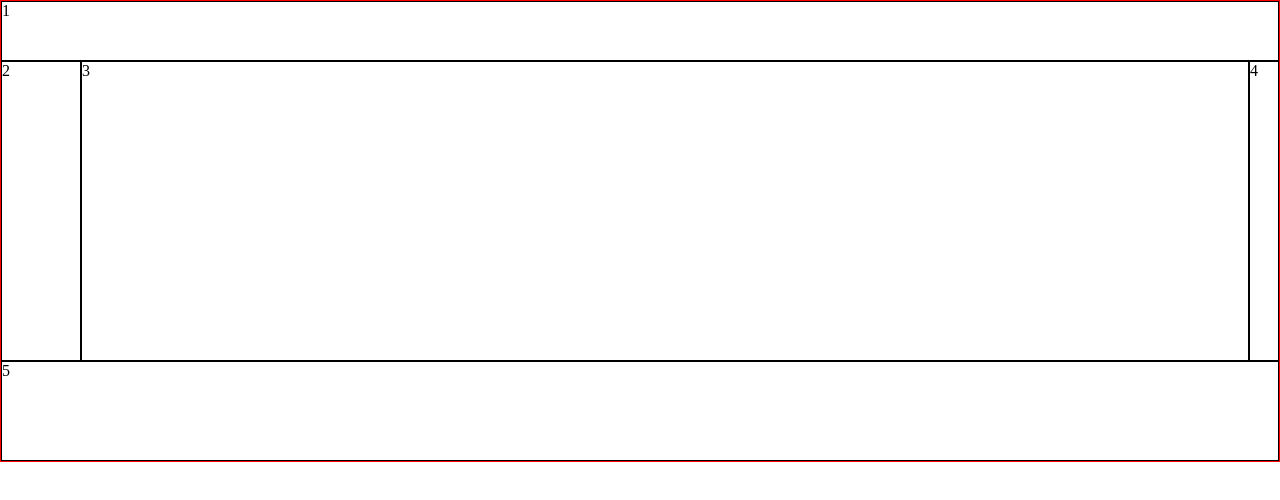
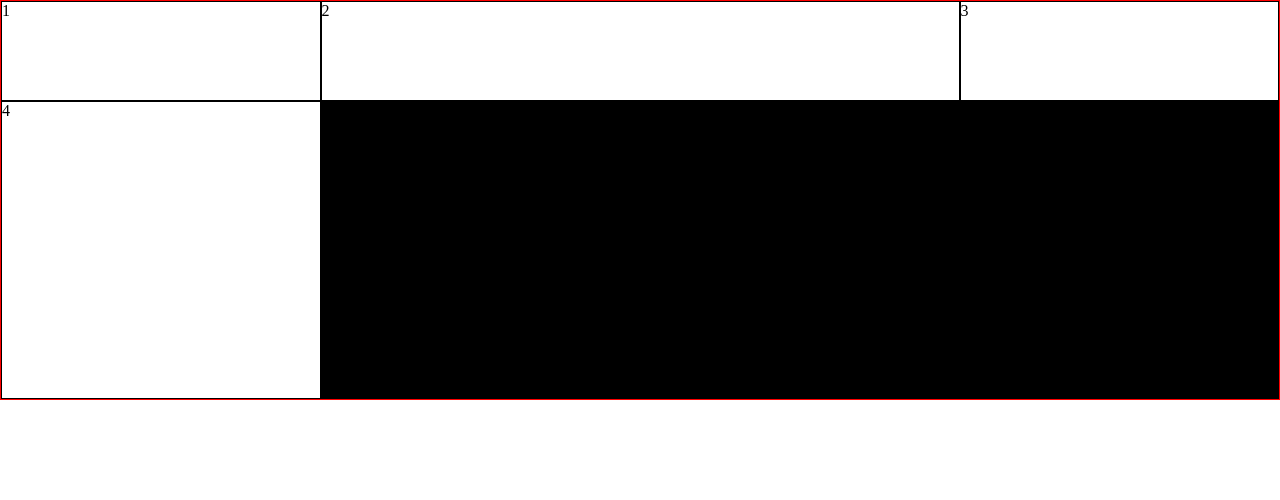
Before and after one commit to weiranyi/front-end-Study4-CSS-layout-Grid, a plain HTML site: page index.html in a window 1280 px wide. Drawn offline with Linux system fonts and the light colour scheme.

Commit message:
区别于上一次提交，本次提交是按照份数对页面进行布局

```diff
--- a/css/mystyle.css
+++ b/css/mystyle.css
@@ -6,32 +6,17 @@
 .container{
 	display: grid;
 	/*第一列宽度，第二例auto，第三列宽度*/
-	grid-template-columns: 30px 50px auto 50px 30px;
+	grid-template-columns: 1fr 2fr 1fr;
 	/*第一行1/4，第二行高度，第三行auto*/
-	grid-template-rows: 60px 300px 100px;
+	grid-template-rows: 1fr 3fr;
 	border: 1px solid #FF0000;
+	min-height: 400px;
 }
 .item{
 	border: 1px solid black;
 }
-.a{
-	/*第根线到第根线*/
-	grid-row-start:1 ;
-	grid-row-end:2 ;
-	grid-column-start:1 ;
-	grid-column-end:6 ;
+.e{
+	grid-column-start: 2;
+	grid-column-end: 4;
+	background-color: #000000;
 }
-.b{
-	grid-column-start:1 ;
-	grid-column-end:3 ;
-}
-.c{
-	grid-row-start:2 ;
-	grid-row-end:3 ;
-	grid-column-start:3 ;
-	grid-column-end:5 ;
-}
-.e{
-	grid-column-start:1 ;
-	grid-column-end:6 ;
-}
```
